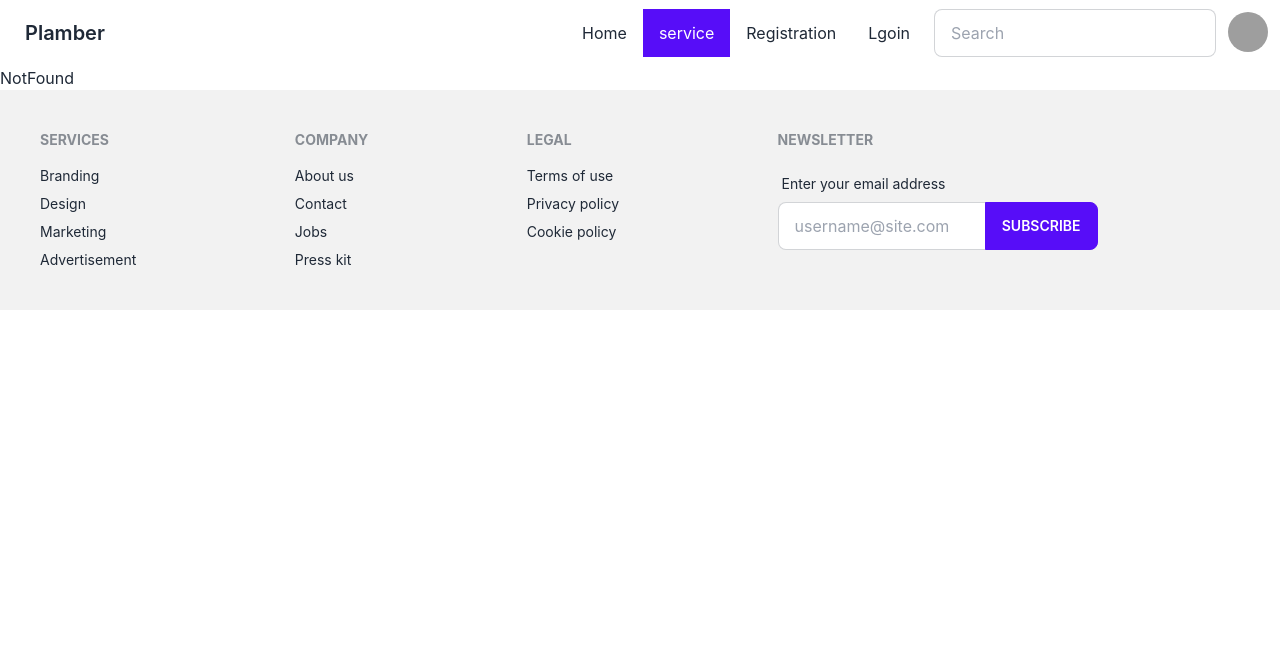
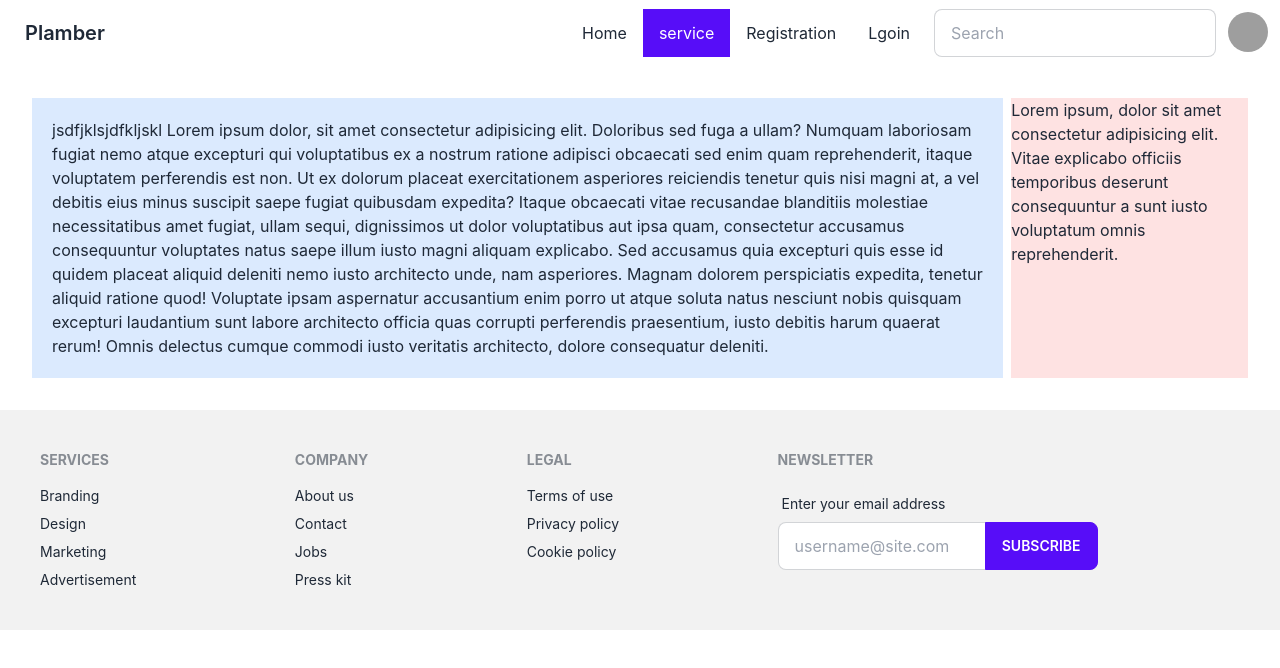
Before and after one commit to Raihan115219/rate-your-work, a React (Create React App) app: page /service/1 in a window 1280 px wide. Shown: the top 668 px of the page. Built offline with nearby package versions, Linux system fonts and the light colour scheme; grey boxes are pictures that could not be loaded.

Commit message:
service page, service route, id review page done

```diff
--- a/package.json
+++ b/package.json
@@ -9,6 +9,7 @@
     "daisyui": "^2.38.1",
     "react": "^18.2.0",
     "react-dom": "^18.2.0",
+    "react-photo-view": "^1.2.2",
     "react-router-dom": "^6.4.3",
     "react-scripts": "5.0.1",
     "web-vitals": "^2.1.4"
--- /dev/null
+++ b/src/Components/Banner.jsx
@@ -0,0 +1,38 @@
+import React from "react";
+
+function Banner() {
+  return (
+    <div>
+      <div className="carousel w-full">
+        <div id="item1" className="carousel-item w-full">
+          <img src="https://placeimg.com/800/200/arch" className="w-full" />
+        </div>
+        <div id="item2" className="carousel-item w-full">
+          <img src="https://placeimg.com/800/200/arch" className="w-full" />
+        </div>
+        <div id="item3" className="carousel-item w-full">
+          <img src="https://placeimg.com/800/200/arch" className="w-full" />
+        </div>
+        <div id="item4" className="carousel-item w-full">
+          <img src="https://placeimg.com/800/200/arch" className="w-full" />
+        </div>
+      </div>
+      <div className="flex justify-center w-full py-2 gap-2">
+        <a href="#item1" className="btn btn-xs">
+          1
+        </a>
+        <a href="#item2" className="btn btn-xs">
+          2
+        </a>
+        <a href="#item3" className="btn btn-xs">
+          3
+        </a>
+        <a href="#item4" className="btn btn-xs">
+          4
+        </a>
+      </div>
+    </div>
+  );
+}
+
+export default Banner;
--- a/src/Components/RecentService/RecentSerivice.jsx
+++ b/src/Components/RecentService/RecentSerivice.jsx
@@ -1,4 +1,5 @@
 import React from "react";
+import { Link } from "react-router-dom";
 
 function RecentSerivice() {
   return (
@@ -44,6 +45,11 @@ function RecentSerivice() {
           </div>
         </div>
       </div>
+      <div className="text-center">
+        <Link to="/service">
+          <button className="btn btn-primary">See All</button>
+        </Link>
+      </div>
     </div>
   );
 }
--- /dev/null
+++ b/src/Components/ServiceDetails/ServiceDetails.jsx
@@ -0,0 +1,37 @@
+import React from "react";
+
+function ServiceDetails() {
+  return (
+    <div>
+      <div class="grid lg:grid-cols-5 md:grid-cols-1 p-8 gap-2 container">
+        <div class="bg-blue-100 col-span-4 p-5">
+          jsdfjklsjdfkljskl Lorem ipsum dolor, sit amet consectetur adipisicing
+          elit. Doloribus sed fuga a ullam? Numquam laboriosam fugiat nemo atque
+          excepturi qui voluptatibus ex a nostrum ratione adipisci obcaecati sed
+          enim quam reprehenderit, itaque voluptatem perferendis est non. Ut ex
+          dolorum placeat exercitationem asperiores reiciendis tenetur quis nisi
+          magni at, a vel debitis eius minus suscipit saepe fugiat quibusdam
+          expedita? Itaque obcaecati vitae recusandae blanditiis molestiae
+          necessitatibus amet fugiat, ullam sequi, dignissimos ut dolor
+          voluptatibus aut ipsa quam, consectetur accusamus consequuntur
+          voluptates natus saepe illum iusto magni aliquam explicabo. Sed
+          accusamus quia excepturi quis esse id quidem placeat aliquid deleniti
+          nemo iusto architecto unde, nam asperiores. Magnam dolorem
+          perspiciatis expedita, tenetur aliquid ratione quod! Voluptate ipsam
+          aspernatur accusantium enim porro ut atque soluta natus nesciunt nobis
+          quisquam excepturi laudantium sunt labore architecto officia quas
+          corrupti perferendis praesentium, iusto debitis harum quaerat rerum!
+          Omnis delectus cumque commodi iusto veritatis architecto, dolore
+          consequatur deleniti.
+        </div>
+        <div class="bg-red-100 w-100 ">
+          Lorem ipsum, dolor sit amet consectetur adipisicing elit. Vitae
+          explicabo officiis temporibus deserunt consequuntur a sunt iusto
+          voluptatum omnis reprehenderit.
+        </div>
+      </div>
+    </div>
+  );
+}
+
+export default ServiceDetails;
--- a/src/Pages/Home/Home.jsx
+++ b/src/Pages/Home/Home.jsx
@@ -1,39 +1,21 @@
 import React from "react";
+import Banner from "../../Components/Banner";
 import RecentSerivice from "../../Components/RecentService/RecentSerivice";
 
 function Home() {
   return (
     <div>
-      <div className="carousel w-full">
-        <div id="item1" className="carousel-item w-full">
-          <img src="https://placeimg.com/800/200/arch" className="w-full" />
-        </div>
-        <div id="item2" className="carousel-item w-full">
-          <img src="https://placeimg.com/800/200/arch" className="w-full" />
-        </div>
-        <div id="item3" className="carousel-item w-full">
-          <img src="https://placeimg.com/800/200/arch" className="w-full" />
-        </div>
-        <div id="item4" className="carousel-item w-full">
-          <img src="https://placeimg.com/800/200/arch" className="w-full" />
-        </div>
-      </div>
-      <div className="flex justify-center w-full py-2 gap-2">
-        <a href="#item1" className="btn btn-xs">
-          1
-        </a>
-        <a href="#item2" className="btn btn-xs">
-          2
-        </a>
-        <a href="#item3" className="btn btn-xs">
-          3
-        </a>
-        <a href="#item4" className="btn btn-xs">
-          4
-        </a>
+      <div className="mb-3">
+        <Banner></Banner>
       </div>
       <div>
         <RecentSerivice></RecentSerivice>
+      </div>
+      <div className="text-center">
+        <h1 className="text-5xl underline-offset-4">Inspirations</h1>
+      </div>
+      <div className="text-center">
+        <h1 className="text-5xl underline-offset-4">I Have done</h1>
       </div>
     </div>
   );
--- /dev/null
+++ b/src/Pages/Service/Service.jsx
@@ -0,0 +1,36 @@
+import React from "react";
+import { PhotoProvider, PhotoView } from "react-photo-view";
+import "react-photo-view/dist/react-photo-view.css";
+
+function Service() {
+  return (
+    <div>
+      <div>
+        <h1>my Serivcess</h1>
+        <div>
+          <div className="grid grid-cols-3 my-5">
+            <div className="card w-96 bg-base-100 shadow-xl">
+              <figure>
+                <PhotoProvider>
+                  <PhotoView src="https://placeimg.com/400/225/arch">
+                    <img src="https://placeimg.com/400/225/arch" alt="Shoes" />
+                  </PhotoView>
+                </PhotoProvider>
+              </figure>
+              <div className="card-body">
+                <h2 className="card-title">Name</h2>
+                <div className="card-actions justify-end">
+                  <div className="badge badge-outline">Price: 45$</div>
+                </div>
+                <p>If a dog chews shoes whose shoes does he choose?</p>
+                <button className="btn btn-primary">see more</button>
+              </div>
+            </div>
+          </div>
+        </div>
+      </div>
+    </div>
+  );
+}
+
+export default Service;
```
Also changed, not shown: src/Router/Routes.jsx (+10 -0 lines), 1 other file (tests, documents, lock files or other folders).
